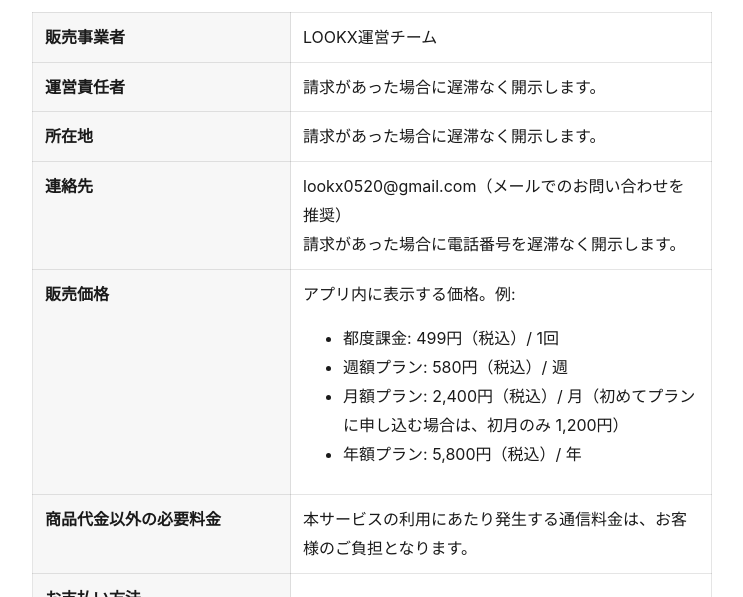
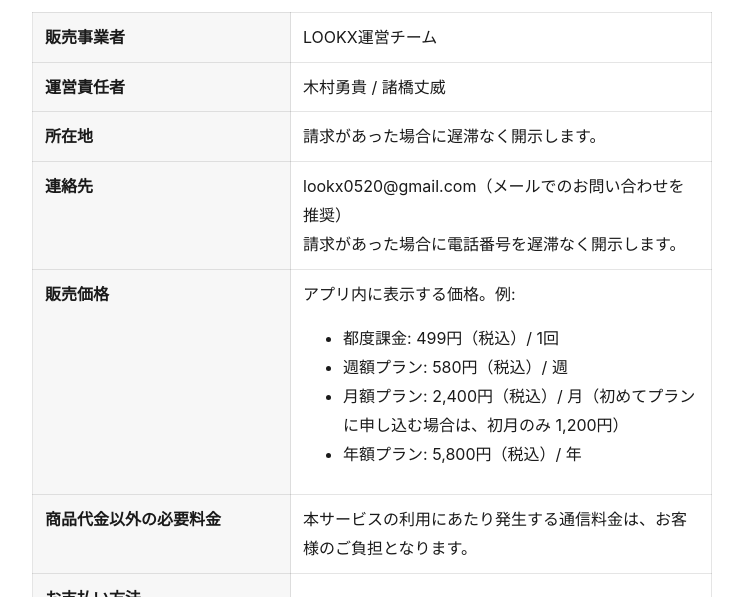
Before and after one commit to yukigitcl-coder/lookx-legal, a plain HTML site: page sct_ja.html in a window 1280 px wide. Shown: the part 153-750 px from the top of the page, without its empty margins (268-1011 px from the left). Drawn offline with Linux system fonts and the light colour scheme.

Commit message:
Add files via upload

```diff
--- a/sct_ja.html
+++ b/sct_ja.html
@@ -60,7 +60,7 @@
 
 <table>
   <tr><th>販売事業者</th><td>LOOKX運営チーム</td></tr>
-  <tr><th>運営責任者</th><td>請求があった場合に遅滞なく開示します。</td></tr>
+  <tr><th>運営責任者</th><td>木村勇貴 / 諸橋丈威</td></tr>
   <tr><th>所在地</th><td>請求があった場合に遅滞なく開示します。</td></tr>
   <tr><th>連絡先</th><td>lookx0520@gmail.com（メールでのお問い合わせを推奨）<br>請求があった場合に電話番号を遅滞なく開示します。</td></tr>
   <tr><th>販売価格</th>
```
